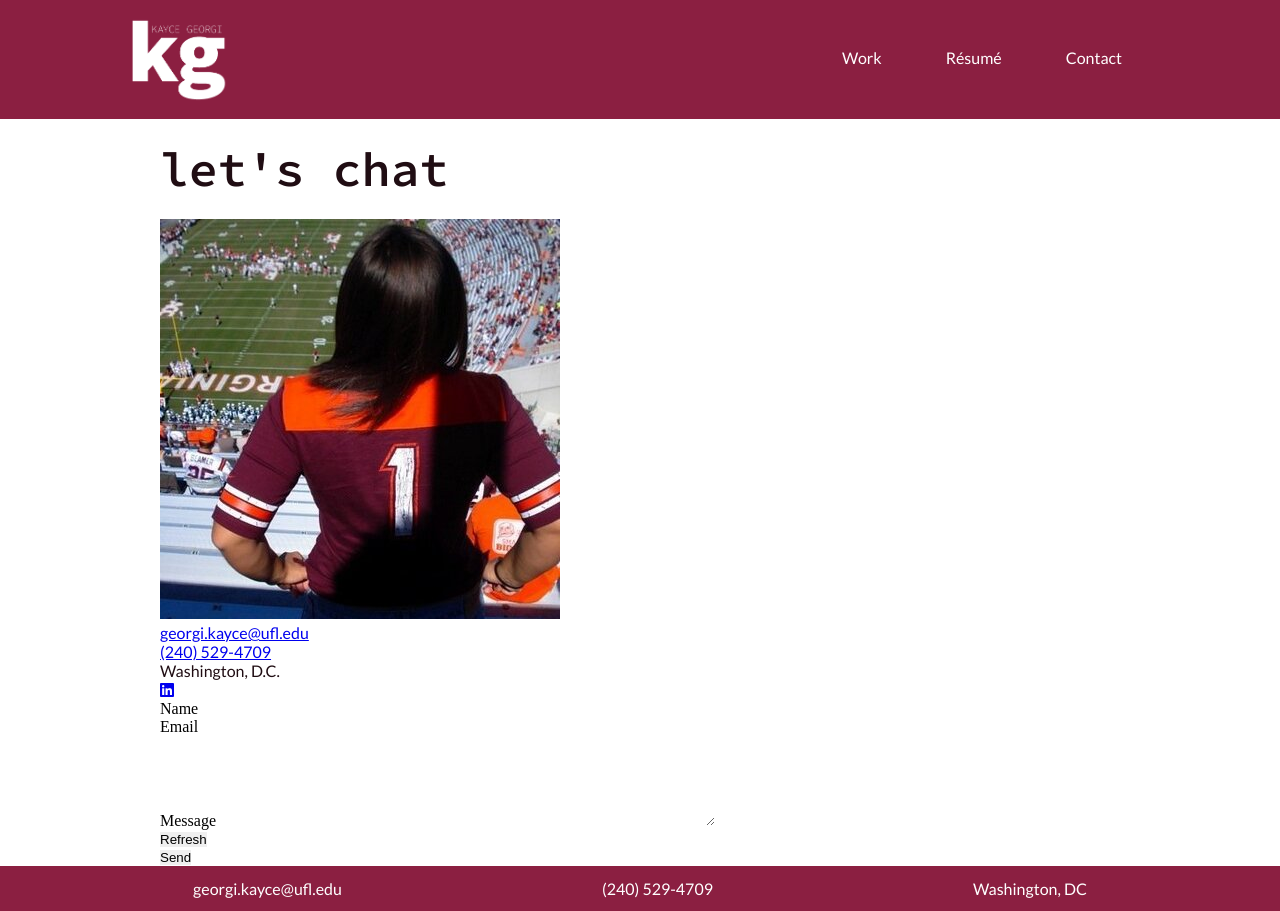
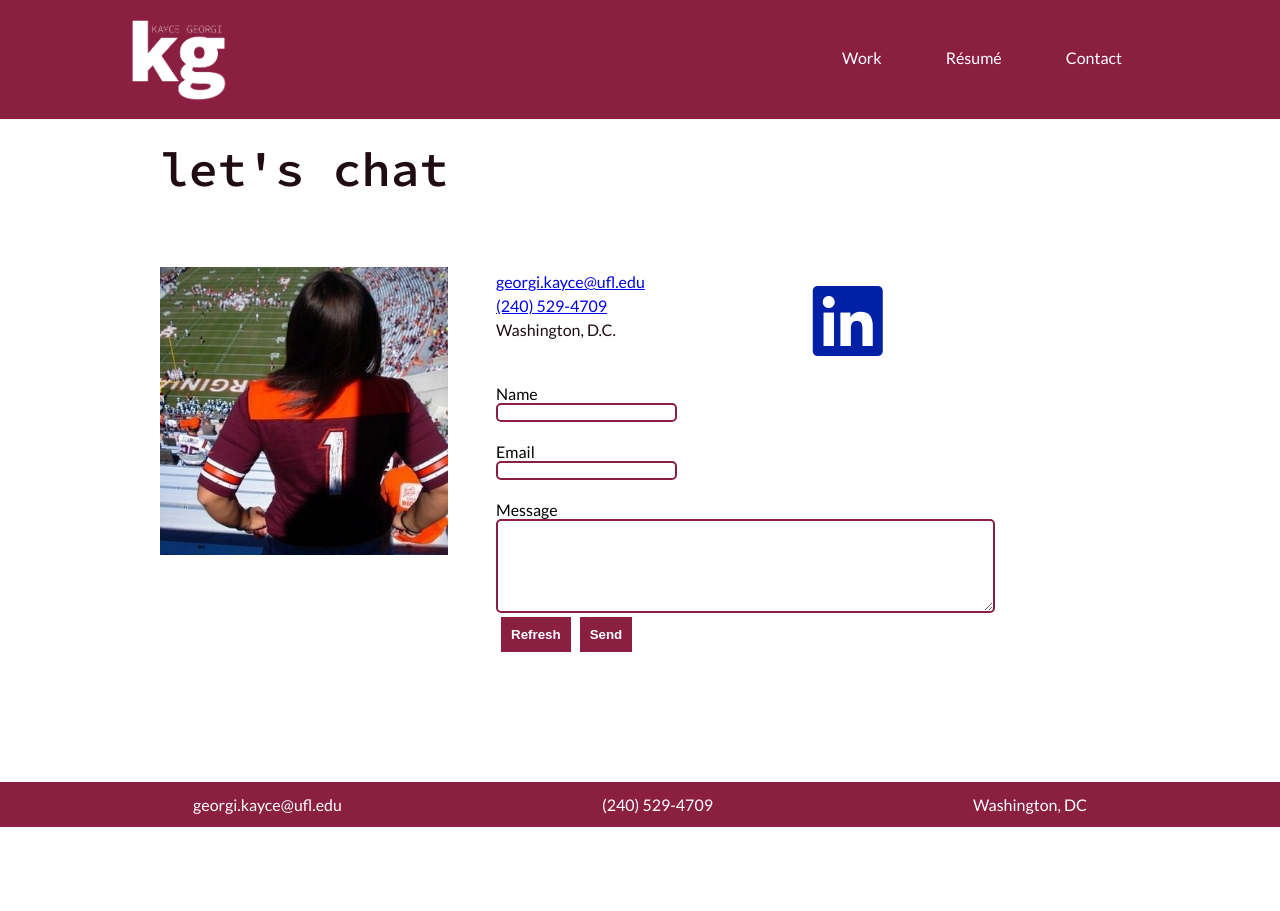
Before and after one commit to kayce369/mmc5277, a plain HTML site: page contact.html in a window 1280 px wide. After the commit the page ends 827 px from the top, so only its background shows below. Drawn offline with Linux system fonts and the light colour scheme.

Commit message:
updated left and right divs

```diff
--- a/contact.html
+++ b/contact.html
@@ -44,13 +44,13 @@
 
     <!-- Main Body -->
     <main>
-      <section class="contact-page">
         <h1>let's chat</h1>
 
-        <aside class="football">
-          <img src="images/contact.jpg" alt="Virginia Tech Football Game" width="400">
+        <aside class="left">
+          <img src="images/contact.jpg" alt="Virginia Tech Football Game" width="100%">
         </aside>
 
+        <section class="right">
           <div class="written">
             <p class="email"><a href="mailto:georgi.kayce@ufl.edu">georgi.kayce@ufl.edu</a></p>
             <p class="phone"><a href="tel:+12405294709">(240) 529-4709</a></p>
--- a/style/style.css
+++ b/style/style.css
@@ -59,7 +59,6 @@ h4 {
 h1,
 h2,
 h3,
-h4,
 p {
   color: #200d13;
 }
@@ -76,9 +75,15 @@ h2 {
   font-weight: bold;
 }
 
+main p {
+  margin: 5% 0;
+  font-size: 12pt;
+}
+
 p,
 a,
-li {
+li,
+.label_input_wrap {
   font-family: 'Lato', sans-serif;
 }
 /* =============================================
@@ -112,19 +117,18 @@ footer ul li a {
 Index Styling
 
 ===============================================*/
-.home-photo {
-  display: inline-block;
-  width: 15%;
-  margin: 5% 5% 5% 10%;
+.left {
+  float: left;
+  width: 30%;
+  margin: 5% 0;
 }
 
 .right {
-  width: 45%;
-  display: inline-block;
+  width: 60%;
+  float: right;
   vertical-align: top;
-  margin: 5% 10% 5% 5%;
+  margin: 5% 5%;
 }
-
 
 /* =============================================
 
@@ -193,7 +197,7 @@ Flip Cards
 }
 
 .flip-card p {
-  padding: 13px 5px;
+  padding: 5px 5px;
   font-size: 80%;
   color: white;
 }
@@ -219,6 +223,74 @@ Lightbox Styling
   font-family: 'Lato', sans-serif;
   font-weight: bold;
 }
+
+/*===========================
+
+
+  Form Styling
+
+
+==============================*/
+
+.label_input_wrap {
+  display: block;
+}
+
+.classifier {
+  padding: 20px 0 0;
+}
+
+.reset input,
+.submit input {
+  font-weight: bold;
+  padding: 10px;
+  background-color: #8B1F41;
+  color: white;
+}
+
+.reset,
+.submit {
+  display: inline;
+}
+
+.reset {
+  padding: 0 5px;
+}
+
+.emailform input,
+.nameform input,
+textarea {
+  border: #8B1F41 solid 2px;
+  border-radius: 5px;
+}
+
+.written {
+  position: relative;
+}
+
+.fa-linkedin {
+  color: #0021A5;
+  font-size: 60pt;
+  transition: .3s;
+  position: absolute;
+  left: 55%;
+  top: 10%;
+}
+
+.fa-linkedin:hover {
+  color: #E87722;
+  transition: .3s;
+}
+
+.written p {
+  margin: 5px 0;
+}
+
+.written p:last-of-type {
+  padding-bottom: 20px;
+}
+
+
 
 /* =============================================
 
```
Also changed, not shown: index.html (+4 -4 lines). Lines whose indentation alone changed are shown as unchanged.
